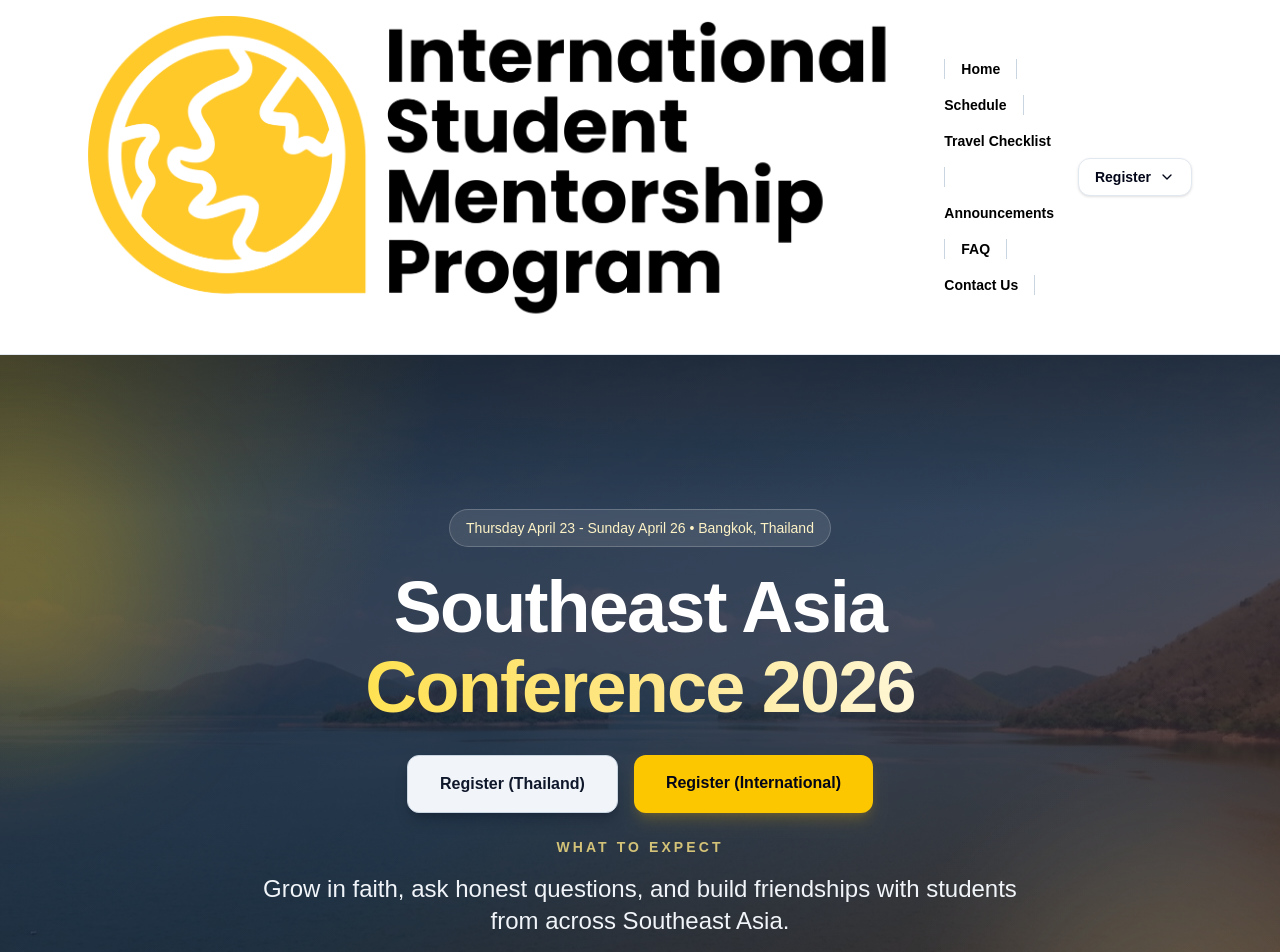
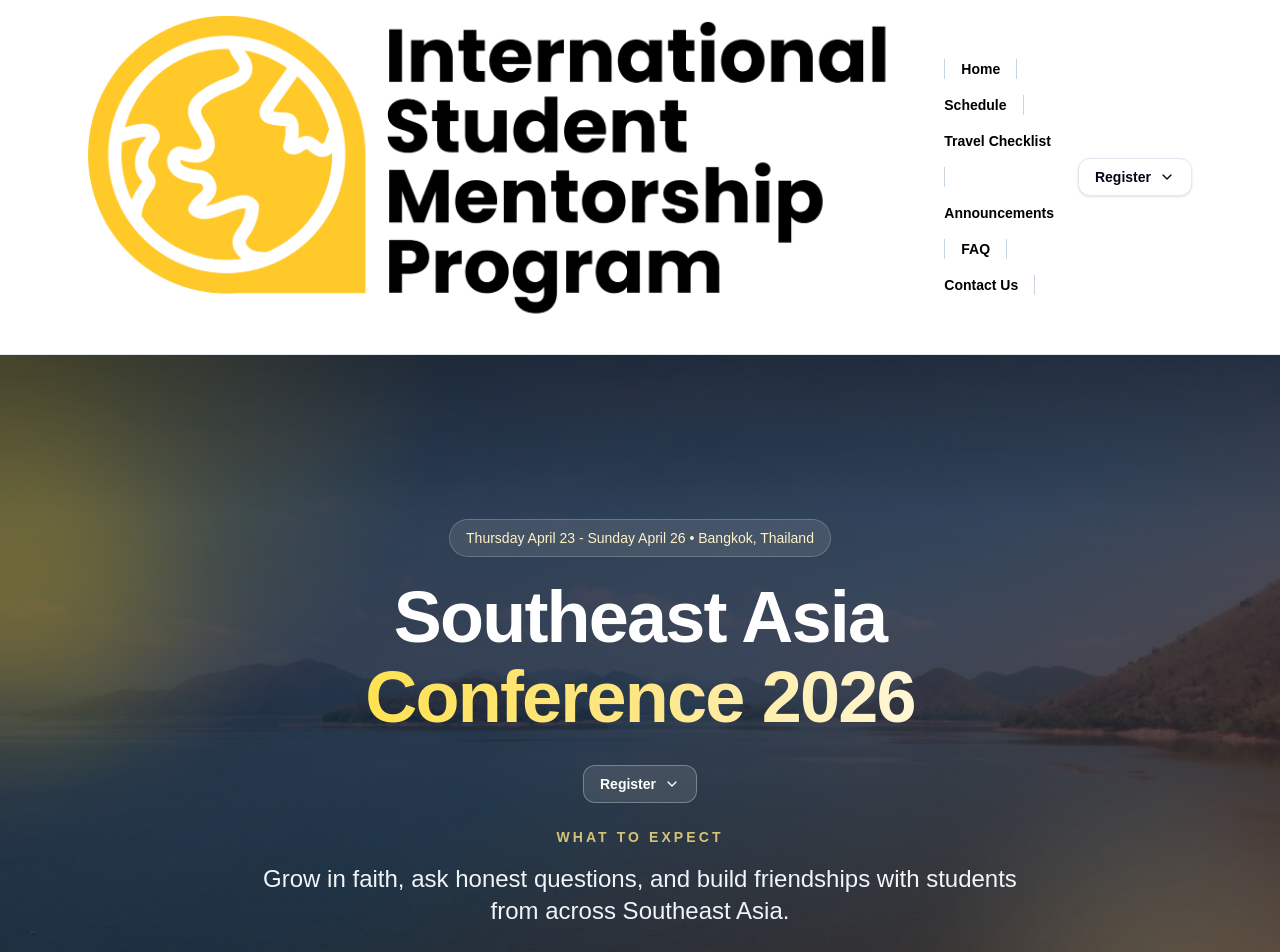
Before and after one commit to ismpseaconference2026/seaconference2026-repo, a Next.js app in the folder my-app/: page / in a window 1280 px wide. Shown: the top 952 px of the page. Built offline with nearby package versions, Linux system fonts and the light colour scheme.

Commit message:
refactor: convert hero register buttons to dropdown menu

```diff
--- a/my-app/src/components/HeroSection.tsx
+++ b/my-app/src/components/HeroSection.tsx
@@ -4,10 +4,14 @@ import {
 } from "@/lib/conference";
 import RegistrationButtons from "@/components/RegistrationButtons";
 
+const registerDropdownButtonClassName =
+  "flex cursor-pointer list-none items-center gap-2 rounded-xl border border-white/30 bg-white/10 px-4 py-2 text-sm font-semibold text-white backdrop-blur-sm transition hover:border-white/50 hover:bg-white/20";
+const registerDropdownPanelClassName =
+  "absolute left-1/2 top-[calc(100%+0.75rem)] z-50 flex w-[min(20rem,calc(100vw-2rem))] -translate-x-1/2 flex-col gap-2 rounded-2xl border border-white/30 bg-white/95 p-3 shadow-xl backdrop-blur-sm";
 const thailandRegistrationClassName =
-  "rounded-xl border border-slate-300 bg-slate-100 px-8 py-4 text-base font-semibold text-slate-900 shadow-lg shadow-slate-950/20 transition-all hover:-translate-y-0.5 hover:bg-slate-200";
+  "rounded-xl border border-slate-300 bg-slate-100 px-4 py-2 text-sm font-semibold text-slate-900 transition hover:bg-slate-200";
 const internationalRegistrationClassName =
-  "rounded-xl bg-yellow-400 px-8 py-4 text-base font-semibold text-slate-950 shadow-lg shadow-yellow-500/20 transition-all hover:-translate-y-0.5 hover:bg-yellow-300";
+  "rounded-xl bg-yellow-400 px-4 py-2 text-sm font-semibold text-slate-950 transition hover:bg-yellow-300";
 
 function HeroBackground() {
   return (
@@ -44,17 +48,36 @@ export default function HeroSection() {
             </span>
           </h1>
 
+          <div className="relative mt-8 flex justify-center">
+            <details className="group relative">
+              <summary className={registerDropdownButtonClassName}>
+                <span>Register</span>
+                <svg
+                  className="h-4 w-4 transition-transform group-open:rotate-180"
+                  fill="none"
+                  stroke="currentColor"
+                  viewBox="0 0 24 24"
+                  aria-hidden="true"
+                >
+                  <path strokeLinecap="round" strokeLinejoin="round" strokeWidth={2} d="m6 9 6 6 6-6" />
+                </svg>
+              </summary>
+
+              <div className={registerDropdownPanelClassName}>
                 <RegistrationButtons
                   classNameByAudience={{
                     thailand: thailandRegistrationClassName,
                     international: internationalRegistrationClassName,
                   }}
-            containerClassName="mt-8 flex flex-col justify-center gap-4 sm:flex-row"
+                  containerClassName="flex flex-col gap-2"
                   ariaLabelByAudience={{
                     thailand: "Register for the Thailand conference",
                     international: "Register for international attendees",
                   }}
                 />
+              </div>
+            </details>
+          </div>
 
           <p className="mt-6 text-sm font-semibold uppercase tracking-[0.22em] text-amber-200/80">
             What To Expect
```
Lines whose indentation alone changed are shown as unchanged.
